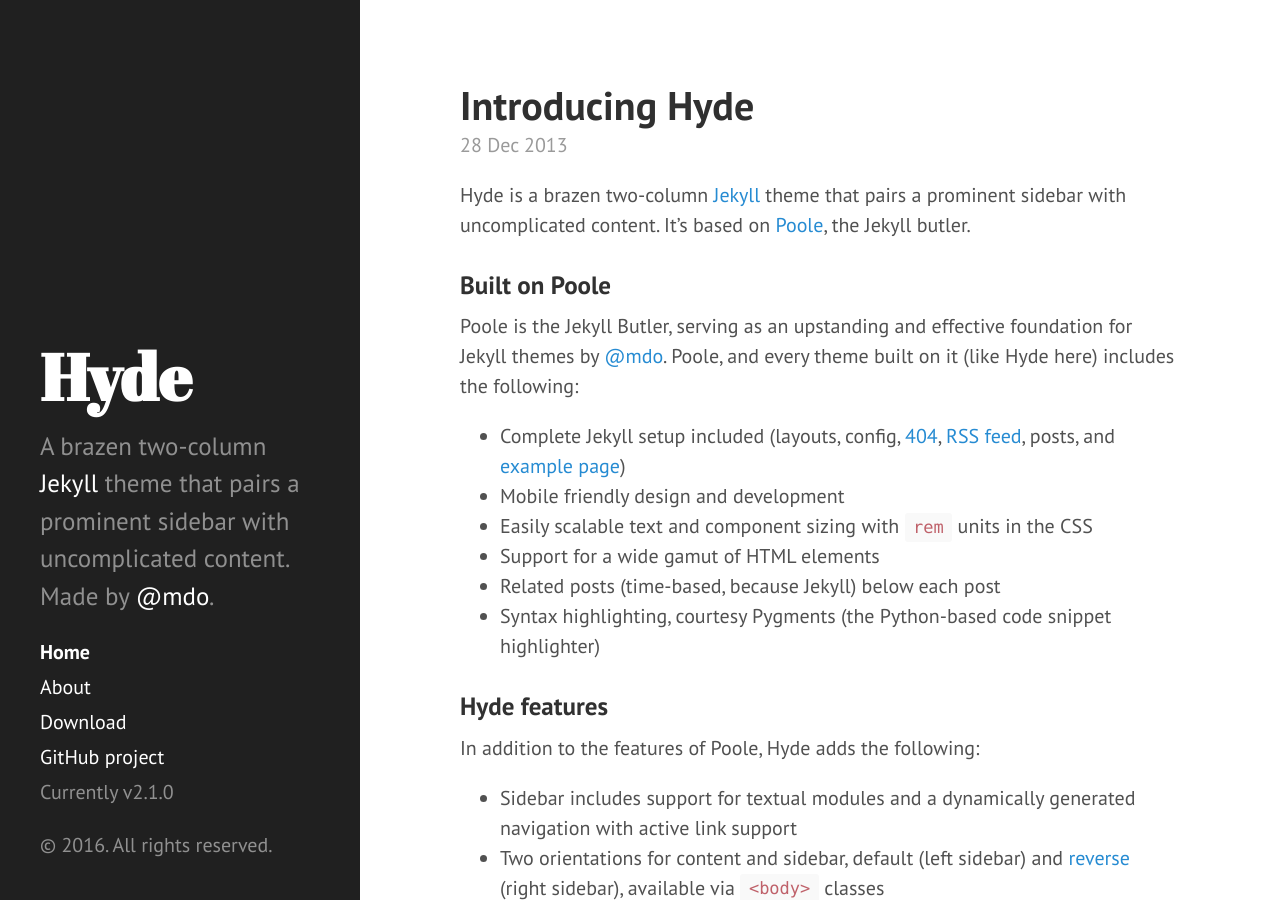
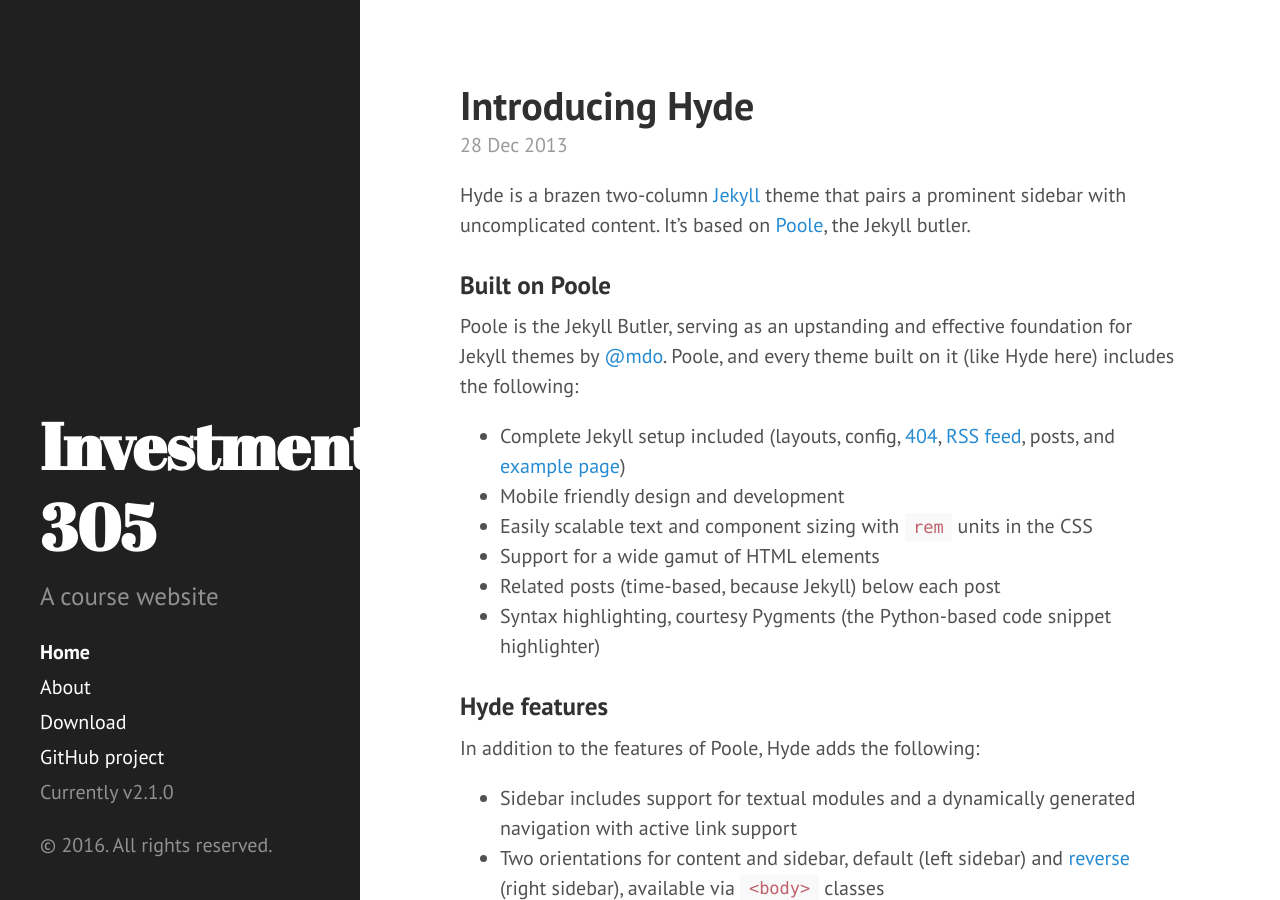
Before and after one commit to investments-course/investments-course.github.io, a Jekyll site: the page built from index.html, in a window 1280 px wide and 900 px high. Built offline with Jekyll 4.4.1, drawn with Linux system fonts in a browser that asks for light colours; Markdown is read by kramdown in place of the engine named in the settings; the list of posts is cut into pages by our own code.

Commit message:
Update _config.yml

```diff
--- a/_config.yml
+++ b/_config.yml
@@ -4,18 +4,17 @@ highlighter:      pygments
 
 # Permalinks
 permalink:        pretty
-relative_permalinks: true
 
 # Setup
-title:            Hyde
-tagline:          'A Jekyll theme'
-description:      'A brazen two-column <a href="http://jekyllrb.com" target="_blank">Jekyll</a> theme that pairs a prominent sidebar with uncomplicated content. Made by <a href="https://twitter.com/mdo" target="_blank">@mdo</a>.'
-url:              http://hyde.getpoole.com
+title:            Investments 305
+tagline:
+description:      'A course website'
+url:
 baseurl:          /
 
 author:
-  name:           'Mark Otto'
-  url:            https://twitter.com/mdo
+  name:           'LB'
+  url:            https://twitter.com/investments305
 
 paginate:         5
 
```
